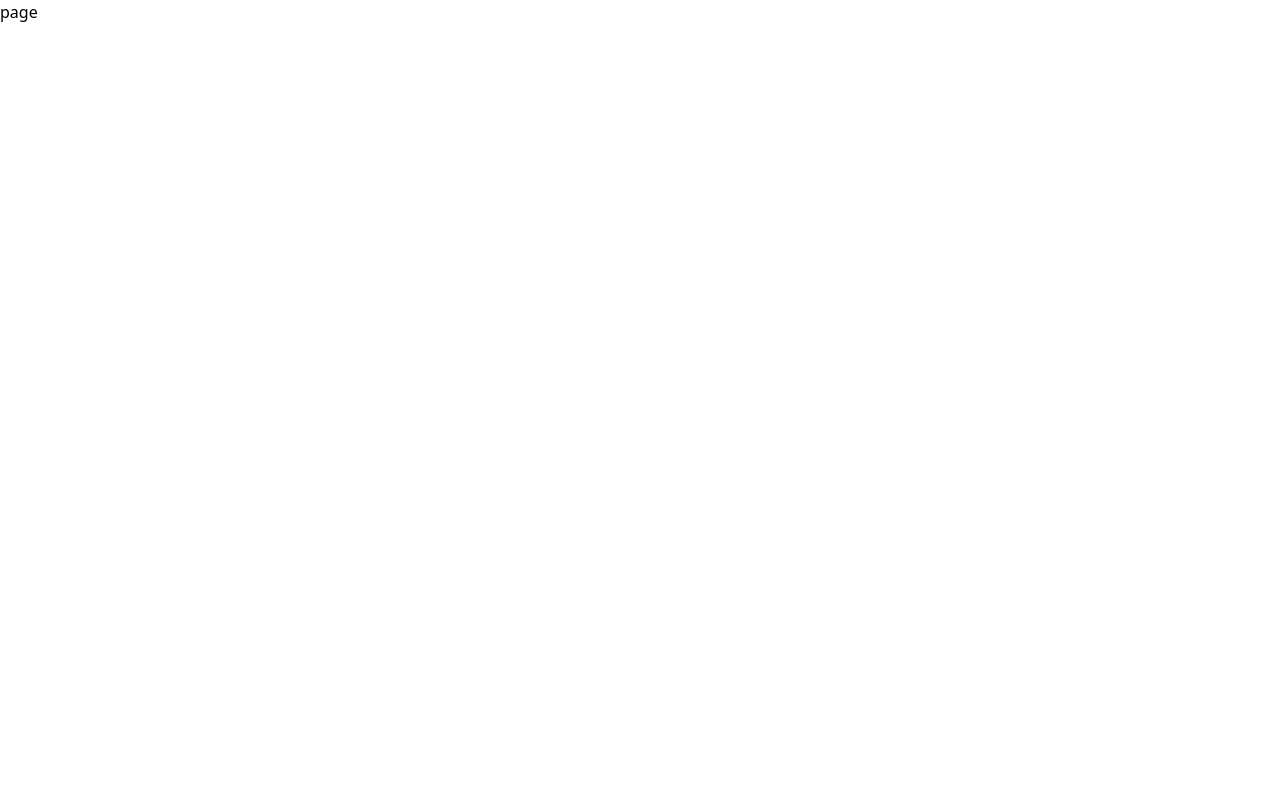
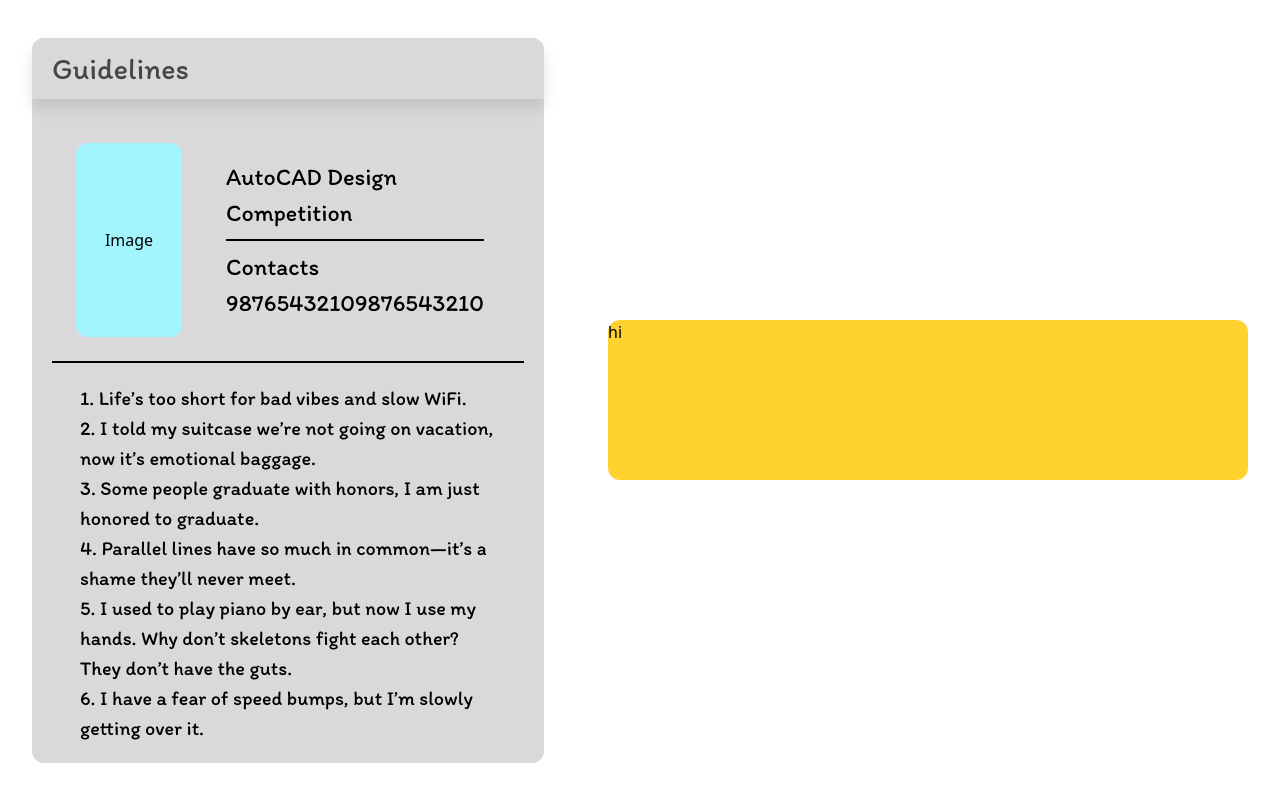
Before and after one commit to prithvicea/prithvi25, a Next.js app: page /reg-form in a window 1280 px wide. Built offline with nearby package versions, Linux system fonts and the light colour scheme.

Commit message:
reg-form completed guidlines

```diff
--- a/src/app/reg-form/page.js
+++ /dev/null
@@ -1,9 +0,0 @@
-import React from 'react'
-
-function page() {
-  return (
-    <div>page</div>
-  )
-}
-
-export default page
--- /dev/null
+++ b/src/app/reg-form/page.jsx
@@ -0,0 +1,60 @@
+import React from "react";
+
+function page() {
+  return (
+    <div className="flex w-screen h-screen flex-row justify-around items-center">
+      <div className="flex flex-col w-[40%] h-fit rounded-xl bg-[#D9D9D9]">
+        <h1 className="flex bg-[#D9D9D9] rounded-t-xl drop-shadow-xl px-5 py-2 text-[30px] itim-regular text-[#464646] ">
+          Guidelines
+        </h1>
+        <div className="flex flex-col p-5">
+          <div className="flex flex-row justify-around">
+            <div className="flex w-1/3 m-6 rounded-xl bg-cyan-200 items-center justify-center">
+              Image
+            </div>
+            <div className="flex w-2/3 flex-col itim-regular me-5 my-5 p-5">
+              <span className="text-[24px] pb-2">
+                AutoCAD Design <br />
+                Competition
+              </span>
+              <span className="text-[24px] border-t-2 pt-2">
+                Contacts <br />
+                <span className="flex justify-between">
+                  <span>9876543210</span>
+                  <span>9876543210</span>
+                </span>
+              </span>
+            </div>
+          </div>
+          <p className="flex border-t-2 flex-col px-7 pt-5 itim-regular text-[20px] ">
+            <span> 1. Life’s too short for bad vibes and slow WiFi.</span>
+            <span>
+              2. I told my suitcase we’re not going on vacation, now it’s
+              emotional baggage.
+            </span>
+            <span>
+              3. Some people graduate with honors, I am just honored to
+              graduate.
+            </span>
+            <span>
+              4. Parallel lines have so much in common—it’s a shame they’ll
+              never meet.
+            </span>
+            <span>
+              5. I used to play piano by ear, but now I use my hands. Why don’t
+              skeletons fight each other? They don’t have the guts.
+            </span>
+            <span>
+              6. I have a fear of speed bumps, but I’m slowly getting over it.
+            </span>
+          </p>
+        </div>
+      </div>
+      <div className="flex flex-col w-[50%] h-40 rounded-xl bg-amber-300">
+        hi
+      </div>
+    </div>
+  );
+}
+
+export default page;
```
